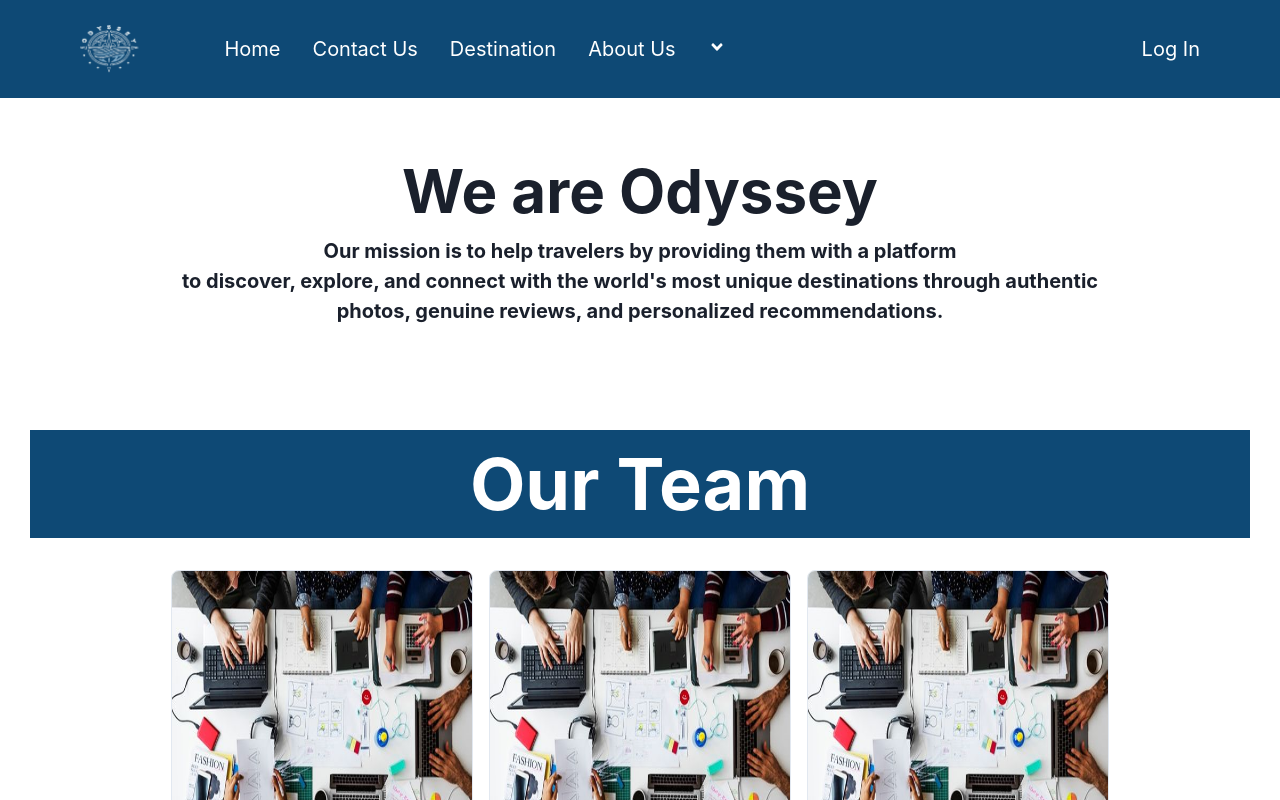
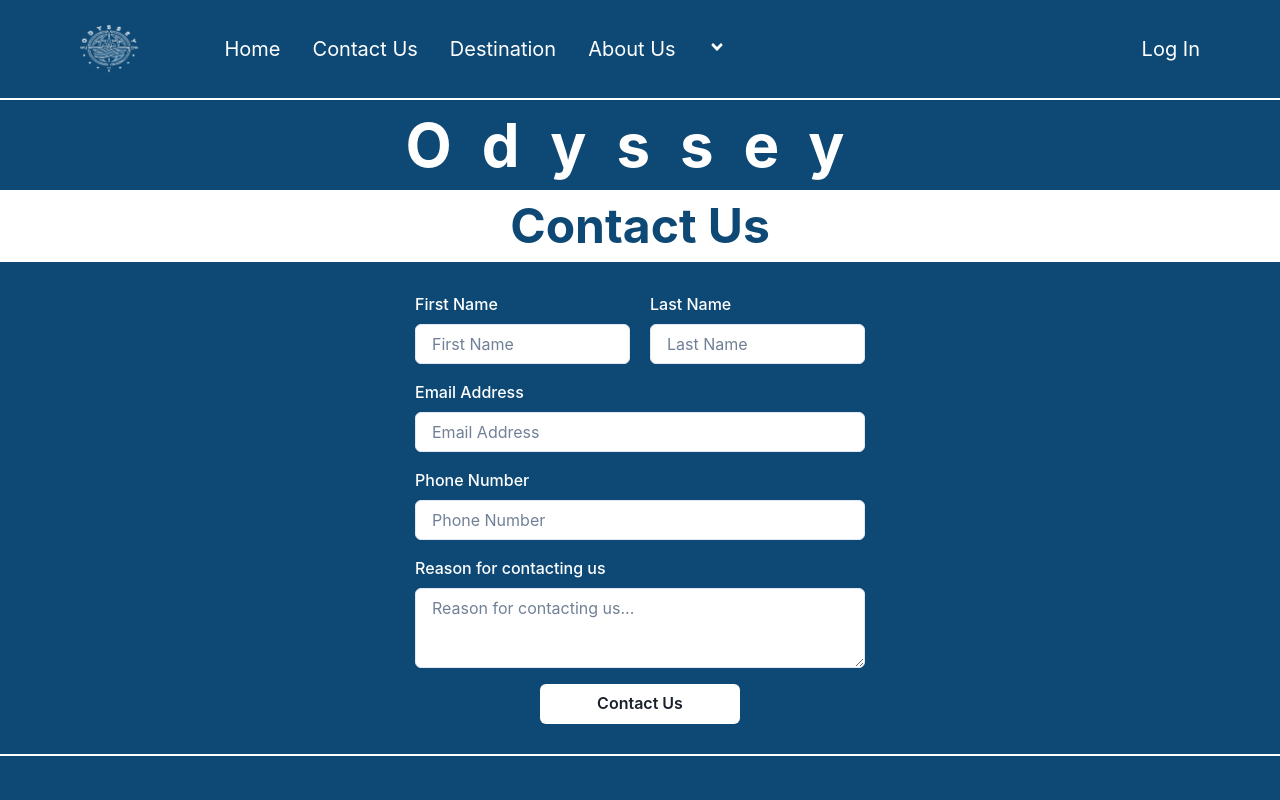
Before and after one commit to roni-kukaj/odyssey-frontend, a React (Vite) app in the folder frontend/odyssey-frontend/: page / in a window 1280 px wide. Shown: the top 800 px of the page. Built offline with nearby package versions, Linux system fonts and the light colour scheme.

Commit message:
ODY-44: Created ContactUs page

```diff
--- a/frontend/odyssey-frontend/package.json
+++ b/frontend/odyssey-frontend/package.json
@@ -10,6 +10,9 @@
     "preview": "vite preview"
   },
   "dependencies": {
+    "@chakra-ui/react": "^2.8.2",
+    "@emotion/react": "^11.11.4",
+    "@emotion/styled": "^11.11.5",
     "react": "^18.2.0",
     "react-dom": "^18.2.0",
     "react-icons": "^5.2.1",
--- a/frontend/odyssey-frontend/src/App.jsx
+++ b/frontend/odyssey-frontend/src/App.jsx
@@ -2,14 +2,14 @@ import "./Components/LoginSignup/LoginSignup.css"
 import LoginSignup from "./Components/LoginSignup/LoginSignup.jsx"
 import Homepage from "./Components/Homepage/Homepage.jsx"
 import Aboutus from "./Components/AboutUs/Aboutus.jsx"
-
+import ContactUs from "./Components/ContactUs/ContactUs.jsx"
 
 function App() {
   return (
     <div>
         {/* <LoginSignup/> */}
         {/* <Homepage /> */}
-            <Aboutus />
+            {<ContactUs />}
     </div>
 
   )
--- /dev/null
+++ b/frontend/odyssey-frontend/src/Components/ContactUs/ContactUs.jsx
@@ -0,0 +1,61 @@
+import React from 'react';
+
+import Navbar from '../Navbar/Navbar.jsx';
+import Footer from '../Footer/Footer.jsx';
+import {Grid, Box, Text, Heading,VStack,FormControl,FormLabel,Input,Textarea,Button} from '@chakra-ui/react'; // Adjust imports as needed
+import logo from "../Assets/odyssey-logo.png";
+
+
+function ContactUs() {
+  return (
+    <div>
+      <Navbar />
+      <Grid bg="#fff" h="2px" ></Grid>
+      <Grid  bg="#0E4975"  >
+        <Box>
+            <Text fontSize="6xl" fontWeight="bold" textAlign="center" style={{ color: 'white' }} letterSpacing="30px"> Odyssey</Text>
+        </Box>
+      </Grid>
+      <Grid>
+        <Box>
+           <Text fontSize="5xl" fontWeight="bold" textAlign="center" style={{ color: '#0E4975' }}>Contact Us</Text>
+        </Box>
+      </Grid>
+      <Grid placeItems="center"  bg="#0E4975" >
+           <Box mt="30px" mb="30px" w="450px">
+                <VStack spacing={4}>
+                   <Grid templateColumns="repeat(2, 1fr)" gap="5">
+                      <FormControl >
+                        <FormLabel style={{ color: 'white' }} >First Name</FormLabel>
+                        <Input placeholder='First Name' bg="#fff"/>
+                      </FormControl>
+                      <FormControl >
+                        <FormLabel style={{ color: 'white' }}>Last Name</FormLabel>
+                        <Input placeholder='Last Name' bg="#fff"/>
+                      </FormControl>
+                   </Grid>
+                      <FormControl >
+                        <FormLabel style={{ color: 'white' }}>Email Address</FormLabel>
+                        <Input  type='email' placeholder='Email Address' bg="#fff"/>
+                      </FormControl>
+                      <FormControl>
+                        <FormLabel style={{ color: 'white' }}>Phone Number</FormLabel>
+                        <Input placeholder='Phone Number' bg="#fff" />
+                      </FormControl>
+                      <FormControl >
+                        <FormLabel style={{ color: 'white' }}>Reason for contacting us</FormLabel>
+                        <Textarea placeholder='Reason for contacting us...' bg="#fff"/>
+                      </FormControl>
+                      <Button bg="#fff" w="200px">
+                        Contact Us
+                      </Button>
+                </VStack>
+           </Box>
+      </Grid>
+      <Grid bg="#fff" h="2px" ></Grid>
+      <Footer />
+    </div>
+  );
+}
+
+export default ContactUs;
```
Also changed, not shown: 1 other file (tests, documents, lock files or other folders).
